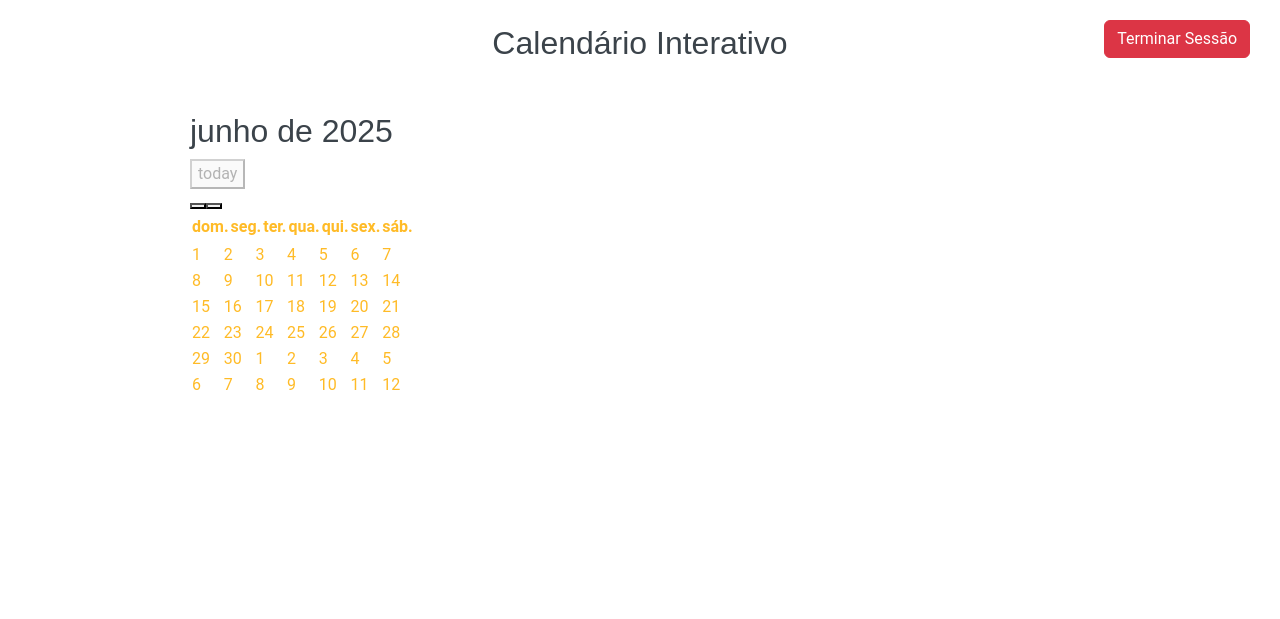
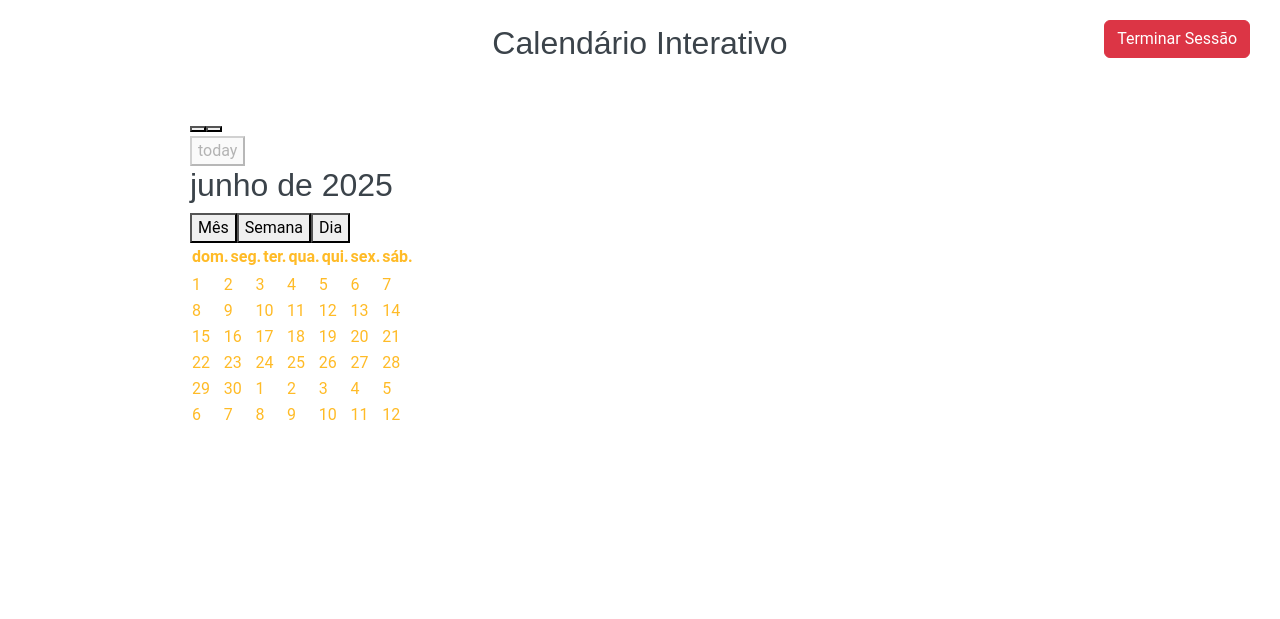
Before and after one commit to Domingos31/KeepUP, a Flask app: template app/templates/calendário.html in a window 1280 px wide. Shown: the top 619 px of the page. Before the commit the page ends 390 px from the top, so only its background shows below. Run offline with Flask 3, Linux system fonts and the light colour scheme; the template is opened without the code that fills it, so the values that code supplies are empty; some libraries are stand-ins or nearby versions.

Commit message:
Update calendário.html

```diff
--- a/app/templates/calendário.html
+++ b/app/templates/calendário.html
@@ -1,17 +1,17 @@
 <!DOCTYPE html>
 <html lang="pt">
 <head>
-  <meta charset="UTF-8">
-  <meta name="viewport" content="width=device-width, initial-scale=1">
+  <meta charset="UTF-8" />
+  <meta name="viewport" content="width=device-width, initial-scale=1" />
   <title>Calendário - KeepUp</title>
 
   <!-- FullCalendar -->
-  <link href="https://cdn.jsdelivr.net/npm/fullcalendar@6.1.8/main.min.css" rel="stylesheet">
+  <link href="https://cdn.jsdelivr.net/npm/fullcalendar@6.1.8/main.min.css" rel="stylesheet" />
   <script src="https://cdn.jsdelivr.net/npm/fullcalendar@6.1.8/main.min.js"></script>
 
   <!-- Bootstrap (para o botão e layout) -->
-  <link href="{{ url_for('static', filename='vendor/bootstrap/css/bootstrap.min.css') }}" rel="stylesheet">
-  <link href="{{ url_for('static', filename='css/main.css') }}" rel="stylesheet">
+  <link href="{{ url_for('static', filename='vendor/bootstrap/css/bootstrap.min.css') }}" rel="stylesheet" />
+  <link href="{{ url_for('static', filename='css/main.css') }}" rel="stylesheet" />
 
   <style>
     #calendar {
@@ -26,7 +26,6 @@
   </style>
 </head>
 <body>
-
   <!-- Botão Terminar Sessão -->
   <a href="{{ url_for('logout') }}" class="btn btn-danger logout-btn">Terminar Sessão</a>
 
@@ -35,7 +34,7 @@
     <div id="calendar"></div>
   </div>
 
-  <!-- Modal para adicionar evento -->
+  <!-- Modal para criar/editar evento -->
   <div class="modal fade" id="eventModal" tabindex="-1" aria-labelledby="eventModalLabel" aria-hidden="true">
     <div class="modal-dialog">
       <div class="modal-content">
@@ -46,13 +45,20 @@
           </div>
           <div class="modal-body">
             <label for="eventTitle" class="form-label">Título:</label>
-            <input type="text" id="eventTitle" class="form-control" required>
+            <input type="text" id="eventTitle" class="form-control" required />
 
-            <label for="eventColor" class="form-label mt-3">Cor:</label>
-            <input type="color" id="eventColor" class="form-control form-control-color" value="#3788d8" title="Escolha uma cor">
+            <label for="eventCategory" class="form-label mt-3">Categoria:</label>
+            <select id="eventCategory" class="form-select" required>
+              <option value="" disabled selected>Escolha uma categoria</option>
+              <option value="trabalho" data-color="#007bff">Trabalho (Azul)</option>
+              <option value="pessoal" data-color="#28a745">Pessoal (Verde)</option>
+              <option value="estudo" data-color="#ffc107">Estudo (Amarelo)</option>
+              <option value="outros" data-color="#6c757d">Outros (Cinza)</option>
+            </select>
           </div>
           <div class="modal-footer">
-            <button type="submit" class="btn btn-primary">Adicionar</button>
+            <button type="submit" class="btn btn-primary">Guardar</button>
+            <button type="button" class="btn btn-danger" id="deleteEventBtn" style="display:none;">Eliminar</button>
             <button type="button" class="btn btn-secondary" data-bs-dismiss="modal">Cancelar</button>
           </div>
         </form>
@@ -67,35 +73,96 @@
     document.addEventListener('DOMContentLoaded', function () {
       let calendarEl = document.getElementById('calendar');
       let selectedDate = null;
+      let currentEvent = null; // Para edição
 
       let calendar = new FullCalendar.Calendar(calendarEl, {
         initialView: 'dayGridMonth',
         locale: 'pt',
         selectable: true,
+        headerToolbar: {
+          left: 'prev,next today',
+          center: 'title',
+          right: 'dayGridMonth,timeGridWeek,timeGridDay'
+        },
+        views: {
+          dayGridMonth: { buttonText: 'Mês' },
+          timeGridWeek: { buttonText: 'Semana' },
+          timeGridDay: { buttonText: 'Dia' }
+        },
+
         dateClick: function(info) {
           selectedDate = info.dateStr;
+          currentEvent = null; // Criar novo evento
+          document.getElementById('eventModalLabel').textContent = "Novo Apontamento";
+          document.getElementById('eventTitle').value = '';
+          document.getElementById('eventCategory').value = '';
+          document.getElementById('deleteEventBtn').style.display = 'none';
           const modal = new bootstrap.Modal(document.getElementById('eventModal'));
           modal.show();
         },
+
+        eventClick: function(info) {
+          currentEvent = info.event;
+          selectedDate = currentEvent.startStr;
+          document.getElementById('eventModalLabel').textContent = "Editar Apontamento";
+          document.getElementById('eventTitle').value = currentEvent.title;
+
+          const categorySelect = document.getElementById('eventCategory');
+          let found = false;
+          for (let option of categorySelect.options) {
+            if (option.dataset.color === currentEvent.backgroundColor) {
+              categorySelect.value = option.value;
+              found = true;
+              break;
+            }
+          }
+          if (!found) categorySelect.value = 'outros';
+
+          document.getElementById('deleteEventBtn').style.display = 'inline-block';
+
+          const modal = new bootstrap.Modal(document.getElementById('eventModal'));
+          modal.show();
+        },
+
         events: []
       });
 
       calendar.render();
 
-      // Formulário para adicionar evento
       document.getElementById('eventForm').addEventListener('submit', function(e) {
         e.preventDefault();
-        const title = document.getElementById('eventTitle').value;
-        const color = document.getElementById('eventColor').value;
+        const title = document.getElementById('eventTitle').value.trim();
+        const categorySelect = document.getElementById('eventCategory');
+        const category = categorySelect.value;
+        const color = categorySelect.selectedOptions[0].dataset.color;
 
-        if (title && selectedDate) {
+        if (!title || !category) {
+          alert("Por favor, preencha título e categoria.");
+          return;
+        }
+
+        if (currentEvent) {
+          // Editar evento existente
+          currentEvent.setProp('title', title);
+          currentEvent.setProp('backgroundColor', color);
+          currentEvent.setProp('borderColor', color);
+        } else {
+          // Criar novo evento
           calendar.addEvent({
             title: title,
             start: selectedDate,
-            color: color
+            allDay: true,
+            backgroundColor: color,
+            borderColor: color
           });
+        }
 
-          document.getElementById('eventTitle').value = '';
+        bootstrap.Modal.getInstance(document.getElementById('eventModal')).hide();
+      });
+
+      document.getElementById('deleteEventBtn').addEventListener('click', function() {
+        if (currentEvent) {
+          currentEvent.remove();
           bootstrap.Modal.getInstance(document.getElementById('eventModal')).hide();
         }
       });
```
